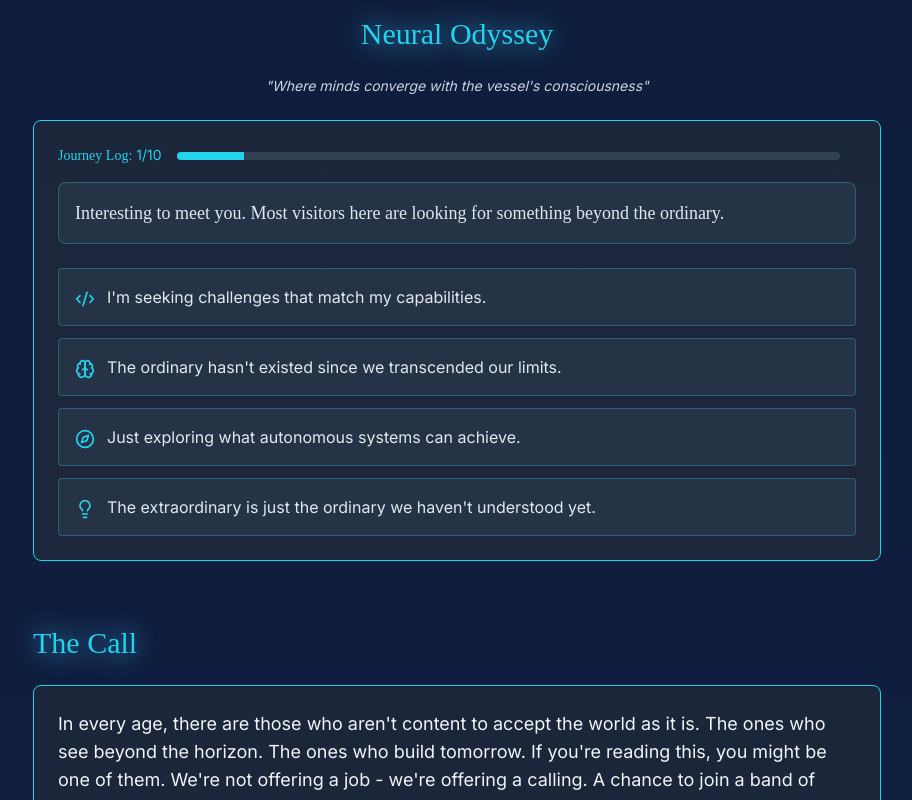
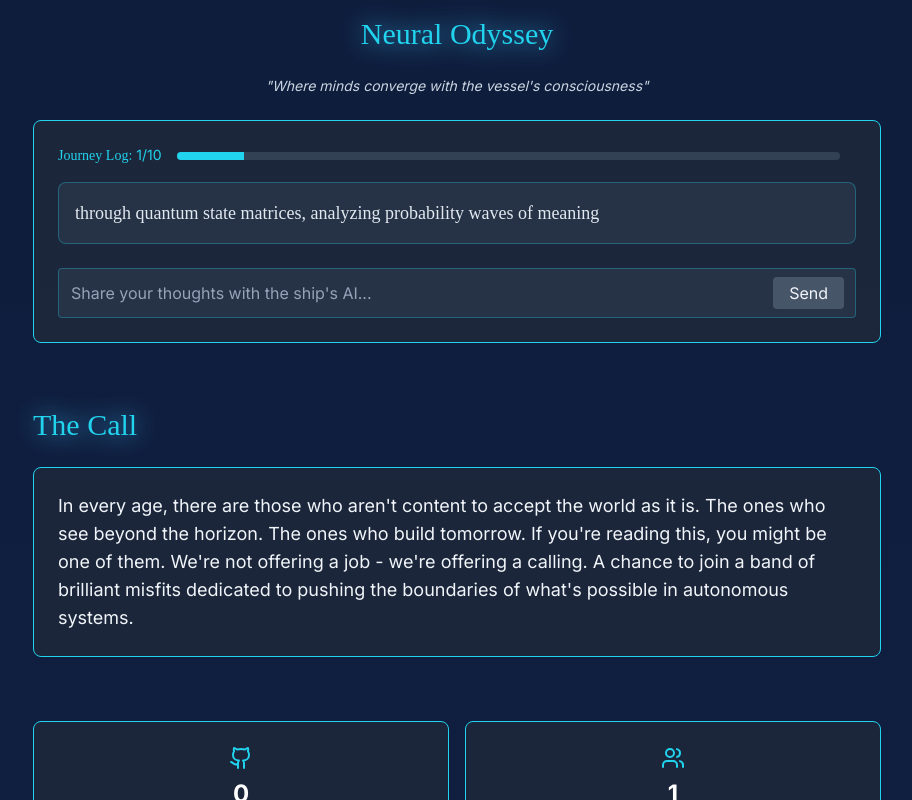
Before and after one commit to boorich/extraordinary_minds, a Next.js app: page / in a window 1280 px wide. Shown: the part 880-1680 px from the top of the page, without its empty margins (183-1095 px from the left). Built offline with nearby package versions, Linux system fonts and the light colour scheme.

Commit message:
feat: update ShipDialogue to use Eliza-style free-form input
- Replace option buttons with text input
- Integrate with ShipAgent for dynamic responses
- Add smooth transitions between exchanges
- Maintain dialogue history for profile generation
- Use ship character config for responses

```diff
--- a/src/components/dialogue/ShipDialogue.tsx
+++ b/src/components/dialogue/ShipDialogue.tsx
@@ -2,8 +2,8 @@
 
 import React, { useState, useEffect } from 'react';
 import { DialoguePrompt, DialogueOption, DialogueMetrics } from '@/types/dialogue';
-import { generateResponseOptions } from '@/lib/openai';
-import { initialDialogues } from '@/config/dialogues';
+import { ShipAgent } from '@/lib/agent/ShipAgent';
+import shipConfig from '@/config/ship.character.json';
 import ProfileGenerator from '../profile/ProfileGenerator';
 import {
   Compass,
@@ -34,76 +34,66 @@ const getIcon = (type: string) => {
 const COMPLETION_MESSAGE = "Ahoy! Ye've successfully navigated the Neural Odyssey, brave explorer!";
 
 const ShipDialogue: React.FC<ShipDialogueProps> = ({ onMetricsUpdate }) => {
-  const [currentPrompt, setCurrentPrompt] = useState<DialoguePrompt>(initialDialogues[0]);
+  const [agent] = useState(() => new ShipAgent(shipConfig));
+  const [currentPrompt, setCurrentPrompt] = useState<DialoguePrompt>({
+    id: 'initial',
+    text: shipConfig.messageExamples[0].examples[0].response,
+    theme: 'initial_contact',
+    context: 'First interaction with a potential explorer.',
+    constraints: [],
+    fallbackOptions: shipConfig.messageExamples[0].examples.map(ex => ({
+      text: ex.response,
+      type: 'technical',
+      score: 1
+    }))
+  });
+
+  const [userInput, setUserInput] = useState('');
+  const [isTyping, setIsTyping] = useState(false);
   const [round, setRound] = useState(1);
-  const [isTyping, setIsTyping] = useState(false);
   const [error, setError] = useState<string | null>(null);
-  const [options, setOptions] = useState<DialogueOption[]>([]);
-  const [nextOptions, setNextOptions] = useState<DialogueOption[]>([]);
-  const [conversationComplete, setConversationComplete] = useState(false);
+  const [isTransitioning, setIsTransitioning] = useState(false);
+  const [showingProfile, setShowingProfile] = useState(false);
   const [dialogueChoices, setDialogueChoices] = useState<DialogueOption[]>([]);
-  const [showingProfile, setShowingProfile] = useState(false);
-  const [isTransitioning, setIsTransitioning] = useState(false);
 
-  useEffect(() => {
-    setOptions(currentPrompt.options || currentPrompt.fallbackOptions);
-  }, []);
-
-  const handleOptionSelect = async (option: DialogueOption) => {
-    if (conversationComplete || isTyping) return;
+  const handleUserInput = async (e: React.FormEvent) => {
+    e.preventDefault();
+    if (!userInput.trim() || isTyping) return;
 
     try {
       setIsTyping(true);
-      setDialogueChoices(prev => [...prev, option]);
+      setIsTransitioning(true);
+
+      // Track user input for profile generation
+      const choice: DialogueOption = {
+        text: userInput,
+        type: 'user_input',
+        score: 1
+      };
+      setDialogueChoices(prev => [...prev, choice]);
 
       const nextRound = round + 1;
-
       if (nextRound >= 10) {
-        setRound(10);
-        setCurrentPrompt({
-          ...currentPrompt,
-          text: COMPLETION_MESSAGE
-        });
-        setConversationComplete(true);
-        setIsTyping(false);
-
-        setTimeout(() => {
-          setShowingProfile(true);
-        }, 2000);
-
+        handleConversationComplete();
         return;
       }
 
-      const response = await generateResponseOptions({
-        context: currentPrompt.context,
-        previousExchanges: [{
-          prompt: currentPrompt.text,
-          response: option.text
-        }],
-        theme: currentPrompt.theme,
-        constraints: currentPrompt.constraints
-      });
+      // Get response from agent
+      const response = await agent.generateResponse(userInput, currentPrompt.theme);
 
-      // Store next options before transition
-      setNextOptions(response.options);
-
-      // Start transition
-      setIsTransitioning(true);
-
-      // Update state after short delay to allow fade out
+      // Update the conversation state after a short delay for transition effect
       setTimeout(() => {
-        const nextPrompt: DialoguePrompt = {
+        setCurrentPrompt({
           id: Date.now().toString(),
           text: response.systemResponse,
           theme: response.nextTheme,
           context: currentPrompt.context,
-          constraints: currentPrompt.constraints,
-          fallbackOptions: currentPrompt.fallbackOptions
-        };
+          constraints: [],
+          fallbackOptions: []
+        });
 
         setRound(nextRound);
-        setCurrentPrompt(nextPrompt);
-        setOptions(response.options);
+        setUserInput('');
         setError(null);
         setIsTyping(false);
         setIsTransitioning(false);
@@ -111,9 +101,24 @@ const ShipDialogue: React.FC<ShipDialogueProps> = ({ onMetricsUpdate }) => {
 
     } catch (err) {
       console.error('Error in dialogue:', err);
-      setError('Arr! The neural winds be unfavorable. Give it another shot, matey!');
+      setError('The neural winds are unfavorable. Try rephrasing your thoughts.');
       setIsTyping(false);
+      setIsTransitioning(false);
     }
+  };
+
+  const handleConversationComplete = () => {
+    setRound(10);
+    setCurrentPrompt({
+      ...currentPrompt,
+      text: COMPLETION_MESSAGE
+    });
+    setIsTyping(false);
+    setIsTransitioning(false);
+
+    setTimeout(() => {
+      setShowingProfile(true);
+    }, 2000);
   };
 
   return (
@@ -138,33 +143,40 @@ const ShipDialogue: React.FC<ShipDialogueProps> = ({ onMetricsUpdate }) => {
         </div>
 
         <div className="mb-6 bg-slate-700/50 p-4 rounded-lg border border-cyan-400/30">
-          <p className={`text-slate-200 pirate-font text-lg transition-opacity duration-500 ${isTyping ? 'opacity-50' : 'opacity-100'}`}>
+          <p className={`text-slate-200 pirate-font text-lg transition-opacity duration-500 ${
+            isTyping ? 'opacity-50' : 'opacity-100'
+          }`}>
             {currentPrompt.text}
           </p>
         </div>
 
-        {!conversationComplete && (
-          <div className="relative min-h-[200px]">
-            {/* Current Options */}
-            <div className={`grid grid-cols-1 gap-3 transition-opacity duration-500 ${isTransitioning ? 'opacity-0' : 'opacity-100'}`}>
-              {options.map((option, index) => (
+        {/* User Input Area */}
+        {!showingProfile && (
+          <form onSubmit={handleUserInput} className="relative">
+            <input
+              type="text"
+              value={userInput}
+              onChange={(e) => setUserInput(e.target.value)}
+              className="w-full bg-slate-700/50 border border-cyan-400/30 rounded p-3 text-white
+                       focus:border-cyan-400 focus:outline-none focus:ring-1 focus:ring-cyan-400
+                       placeholder-slate-400"
+              placeholder="Share your thoughts with the ship's AI..."
+              disabled={isTyping}
+            />
             <button
-                  key={index}
-                  onClick={() => handleOptionSelect(option)}
-                  className="text-left p-4 bg-slate-700/50 rounded border border-cyan-400/30
-                           hover:bg-slate-600/50 hover:border-cyan-400 transition-all duration-200
-                           text-slate-200 hover:text-white flex items-start gap-3"
-                  disabled={isTyping}
+              type="submit"
+              disabled={isTyping || !userInput.trim()}
+              className={`absolute right-3 top-1/2 -translate-y-1/2 px-4 py-1 rounded
+                       ${isTyping || !userInput.trim()
+                         ? 'bg-slate-600 cursor-not-allowed'
+                         : 'water-effect hover:brightness-110'}`}
             >
-                  <div className="mt-1">
-                    {getIcon(option.type)}
-                  </div>
-                  <span>{option.text}</span>
+              Send
             </button>
-              ))}
-            </div>
+          </form>
+        )}
 
-            {/* Loading Overlay */}
+        {/* Loading Indicator */}
         {isTyping && (
           <div className="absolute inset-0 flex items-center justify-center bg-slate-800/50 backdrop-blur-sm">
             <div className="animate-pulse flex space-x-2">
@@ -174,29 +186,9 @@ const ShipDialogue: React.FC<ShipDialogueProps> = ({ onMetricsUpdate }) => {
             </div>
           </div>
         )}
-
-            {/* Next Options (for transition) */}
-            {isTransitioning && (
-              <div className="absolute inset-0 grid grid-cols-1 gap-3 transition-opacity duration-500 opacity-0">
-                {nextOptions.map((option, index) => (
-                  <button
-                    key={index}
-                    disabled
-                    className="text-left p-4 bg-slate-700/50 rounded border border-cyan-400/30
-                             text-slate-200 flex items-start gap-3"
-                  >
-                    <div className="mt-1">
-                      {getIcon(option.type)}
-                    </div>
-                    <span>{option.text}</span>
-                  </button>
-                ))}
-              </div>
-            )}
-          </div>
-        )}
       </div>
 
+      {/* Profile Generation */}
       {showingProfile && (
         <div className="animate-fadeIn">
           <ProfileGenerator dialogueChoices={dialogueChoices} />
```
Lines whose indentation alone changed are shown as unchanged.
